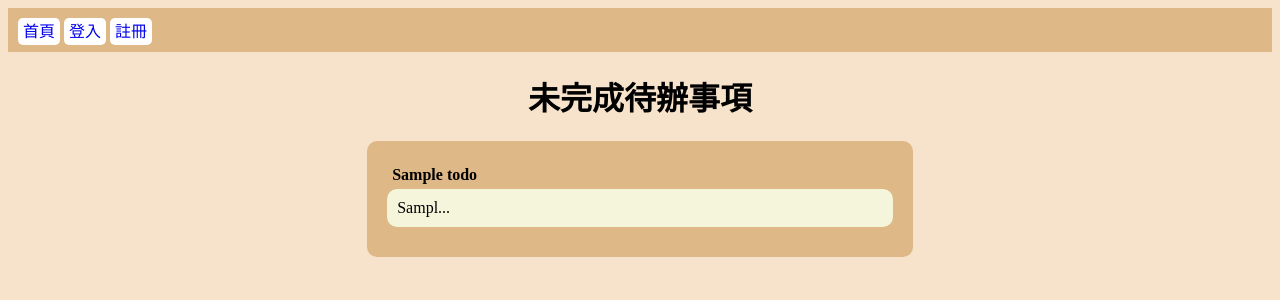
After one commit to Ohnokaoru/todolist_report, a Django app: template todo/templates/todo/uncompleted-todo.html in a window 1280 px wide. The commit adds this page. Shown: the top 300 px of the page. Run offline with Django 5.2, Linux system fonts and the light colour scheme; the template is opened without the code that fills it: values that come from a table or form of the project are taken from there, others are empty; tables that the repository leaves empty hold one stand-in row (values such as "Sample post").

Commit message:
完成uncompleted_todo

```diff
--- a/static/css/style.css
+++ b/static/css/style.css
@@ -22,7 +22,8 @@ body {
 #create-todo-form,
 #all-todo-list,
 #todo-detail,
-#edit-todo {
+#edit-todo,
+#uncompleted-todo-list {
     margin: auto;
     background-color: burlywood;
     width: 40%;
@@ -53,7 +54,8 @@ body {
 
 
 #all-todo-list-text,
-#todo-detail-text {
+#todo-detail-text,
+#uncompleted-todo-list-text {
     background-color: beige;
     padding: 10px;
     margin-bottom: 10px;
--- a/templates/base.html
+++ b/templates/base.html
@@ -17,6 +17,7 @@
         歡迎{{request.user}}:
         <a href="{% url 'all-todo' %}">首頁</a>
         <a href="{% url 'create-todo' %}">建立待辦事項</a>
+        <a href="{% url 'uncompleted-todo' %}">未完成待辦事項</a>
         <a href="{% url 'user-logout' %}">登出</a>
 
         {% else %}
--- a/todo/templates/todo/all-todo.html
+++ b/todo/templates/todo/all-todo.html
@@ -1,10 +1,10 @@
 {% extends "base.html" %}
 {% load static %}
-{% block title %}我的待辦事項{% endblock %}
+{% block title %}我的所有待辦事項{% endblock %}
 
 {% block content %}
 <div id="title">
-    <h1>我的待辦事項</h1>
+    <h1>我的所有待辦事項</h1>
 </div>
 <div id="all-todo-list">
 
--- /dev/null
+++ b/todo/templates/todo/uncompleted-todo.html
@@ -0,0 +1,33 @@
+{% extends "base.html" %}
+{% load static %}
+{% block title %}未完成待辦事項{% endblock %}
+
+{% block content %}
+<div id="title">
+    <h1>未完成待辦事項</h1>
+</div>
+
+<div id="uncompleted-todo-list">
+    {% for todo in uncompleted_todos %}
+
+    <div id="uncompleted-todo-list-title" style="font-weight: 700; padding: 5px;">
+        {{todo.title}} <br>
+    </div>
+
+
+    <div id="uncompleted-todo-list-text">
+        {{todo.text|slice:"5"}}... <br>
+    </div>
+    {% endfor %}
+
+    <div id="page-a-button">
+        {% if prev %}
+        <a href="{% url 'uncompleted-todo' %}?page_btn=prev&page={{page}}">上一頁</a>
+        {% endif %}
+
+        {% if next %}
+        <a href="{% url 'uncompleted-todo' %}?page_btn=next&page={{page}}">下一頁</a>
+        {% endif %}
+    </div>
+</div>
+{% endblock %}
--- a/todo/urls.py
+++ b/todo/urls.py
@@ -7,4 +7,5 @@ urlpatterns = [
     path("", views.all_todo, name="all-todo"),
     path("todo-detail/<int:todo_id>/", views.todo_detail, name="todo-detail"),
     path("edit-todo/<int:todo_id>/", views.edit_todo, name="edit-todo"),
+    path("uncompleted-todo/", views.uncompleted_todo, name="uncompleted-todo"),
 ]
```
Also changed, not shown: todo/views.py (+50 -0 lines), 1 other file.
